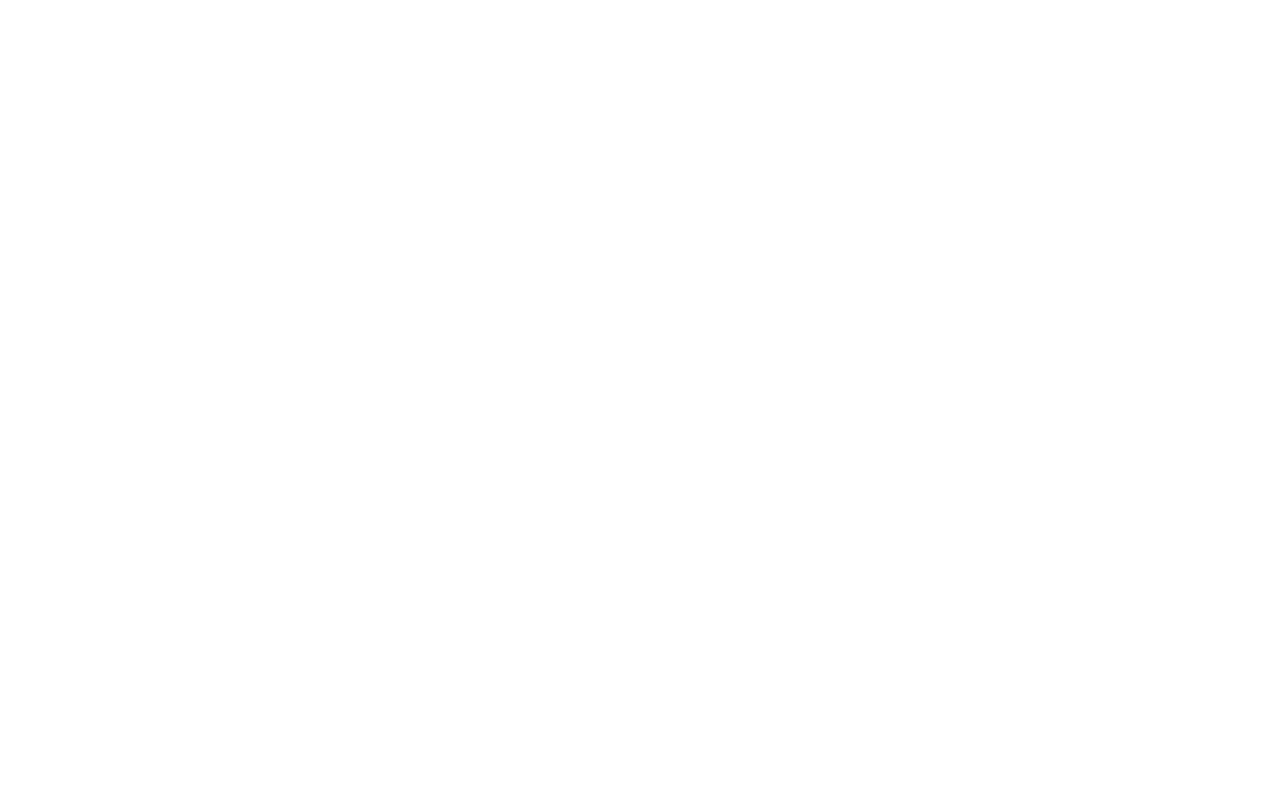
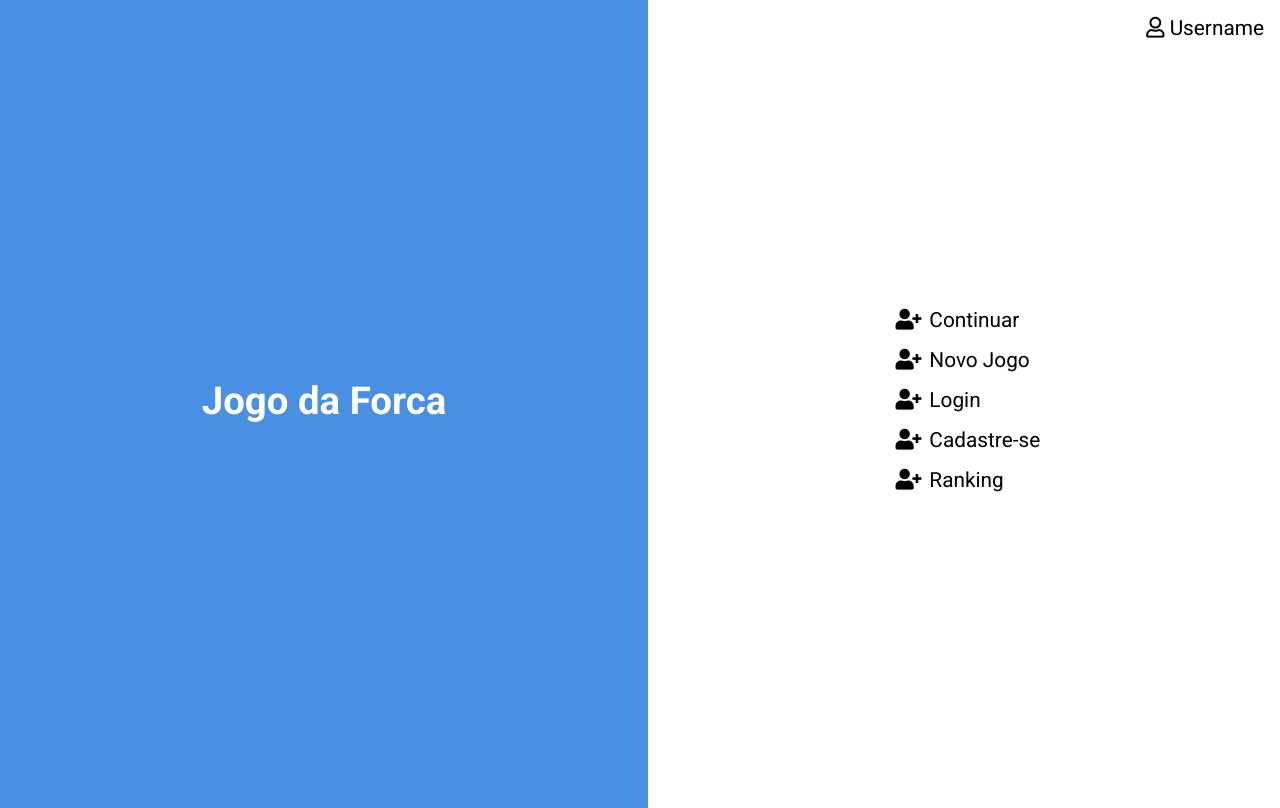
Before and after one commit to JonathanRFraga1/pwa, a plain HTML site: page index.html in a window 1280 px wide. Drawn offline with Linux system fonts and the light colour scheme.

Commit message:
Adicionado o layout para a home

```diff
--- a/_includes/css/styles.css
+++ b/_includes/css/styles.css
@@ -0,0 +1,140 @@
+@import url('https://fonts.googleapis.com/css2?family=Roboto:ital,wght@0,100;0,300;0,400;0,500;0,700;0,900;1,100;1,300;1,400;1,500;1,700;1,900&display=swap');
+
+* {
+  margin: 0;
+  padding: 0;
+}
+
+html {
+  width: 100vw;
+  height: 100vh;
+}
+
+body {
+  font-family: 'Roboto', sans-serif;
+  font-size: 1rem;
+  width: 100%;
+  height: 100%;
+  overflow: hidden;
+}
+
+main {
+  width: 100%;
+  height: 100%;
+}
+
+.hidden {
+  display: none !important;
+}
+
+.home {
+  display: flex;
+  flex-direction: column;
+  justify-content: flex-start;
+  align-items: center;
+}
+
+.home header {
+  background-color: #4a90e2;
+  color: #FFF;
+  width: 100%;
+  height: 20%;
+  padding: .5rem;
+  font-size: 1.2rem;
+  display: flex;
+  flex-direction: column;
+  justify-content: center;
+  align-items: center;
+}
+
+.home header img {
+  display: none;
+}
+
+.home nav {
+  width: 100%;
+  height: 80%;
+  display: flex;
+  flex-direction: column;
+  justify-content: center;
+  align-items: center;
+  font-size: 1.3rem;
+}
+
+.home nav ul {
+  list-style: none;
+}
+
+.home nav ul li {
+  width: 100%;
+  cursor: pointer;
+  margin: 1rem;
+}
+
+.home nav ul li a {
+  width: 100%;
+  display: flex;
+  flex-direction: row;
+  justify-content: flex-start;
+  align-items: center;
+  text-decoration: none;
+  color: #000;
+}
+
+.home nav ul li a:hover {
+  border-bottom: 1px solid;
+}
+
+.home nav ul li a:focus {
+  outline-color: #4a90e2;
+  outline-width: 2px;
+  outline-style: solid;
+  outline-offset: 0 1rem 0 1rem;
+}
+
+.home nav ul li a div {
+  width: 20%;
+}
+
+.home nav .user{
+  display: none;
+}
+
+@media(min-width:721px) {
+  .home {
+    flex-direction: row;
+  }
+
+  .home header,
+  .home nav {
+    width: 50%;
+    height: 100%;
+  }
+
+  .home nav .user{
+    display: initial;
+    position: absolute;
+    top: 1rem;
+    right: 1rem;
+    cursor: pointer;
+  }
+
+  .home nav .user:focus {
+    outline-color: #4a90e2;
+    outline-width: 2px;
+    outline-style: solid;
+    outline-offset: 0 1rem 0 1rem;
+  }
+}
+
+/** MODO NOTURNO **/
+@media(prefers-color-scheme:dark) {
+  .home nav {
+    background-color: #000;
+  }
+
+  .home nav,
+  .home nav ul li a {
+    color: #FFF;
+  }
+}
--- a/index.html
+++ b/index.html
@@ -5,22 +5,78 @@
     <meta charset="UTF-8">
     <meta name="viewport" content="width=device-width, initial-scale=1.0">
     <meta name="theme-color" content="#4a90e2">
+    <meta name="keywords" content="jogo, jogo da forca, forca, hangman">
+    <meta name="author" content="Jonathan Rossetto de Fraga">
+    <meta name="description" content="Jogo da forca online">
 
     <title>Index</title>
 
     <link rel="manifest" href="./_manifest/manifest.json">
     <link rel="icon" type="image/png" href="./_manifest/icon-512x512.png" />
     <link rel="preconnect" href="https://fonts.gstatic.com">
-    <link
-        href="https://fonts.googleapis.com/css2?family=Poppins:ital,wght@0,100;0,200;0,300;0,400;0,500;0,600;0,700;0,800;0,900;1,100;1,200;1,300;1,400;1,500;1,600;1,700;1,800;1,900&display=swap"
-        rel="stylesheet">
     <link href="./_includes/fontAwesome/css/all.css" rel="stylesheet">
     <link href="./_includes/css/styles.css" rel="stylesheet">
 </head>
 
 <body>
+    <main class="home">
+        <header>
+            <img src="./_manifest/icon-512x512.png" alt="logo jogo da forca">
+            <h1>Jogo da Forca</h1>
+        </header>
+        <nav>
+            <div tabindex="6" class="user">
+                <a>
+                    <i class="far fa-user"></i>
+                    Username
+                </a>
+            </div>
+            <ul>
+                <li>
+                    <a href="." tabindex="1">
+                        <div>
+                            <i class="fas fa-user-plus"></i>
+                        </div>
+                        Continuar
+                    </a>
+                </li>
+                <li>
+                    <a href="." tabindex="2">
+                        <div>
+                            <i class="fas fa-user-plus"></i>
+                        </div>
+                        Novo Jogo
+                    </a>
+                </li>
+                <li>
+                    <a href="." tabindex="3">
+                        <div>
+                            <i class="fas fa-user-plus"></i>
+                        </div>
+                        Login
+                    </a>
+                </li>
+                <li>
+                    <a href="." tabindex="4">
+                        <div>
+                            <i class="fas fa-user-plus"></i>
+                        </div>
+                        Cadastre-se
+                    </a>
+                </li>
+                <li>
+                    <a href="." tabindex="5">
+                        <div>
+                            <i class="fas fa-user-plus"></i>
+                        </div>
+                        Ranking
+                    </a>
+                </li>
+            </ul>
+        </nav>
+    </main>
+</body>
 
-</body>
 <script src="./_includes/js/jquery-3.6.0.min.js" type="text/javascript"></script>
 <script src="./_includes/js/scripts.js" type="text/javascript"></script>
 <script type="text/javascript">
--- a/service-worker.js
+++ b/service-worker.js
@@ -6,7 +6,7 @@ self.addEventListener('install', function (event) {
       return cache.addAll(
         [
           './offline.html',
-          './_includes/css/styles.css',
+          // './_includes/css/styles.css',
           './_includes/fontAwesome/css/all.css',
           './_manifest/icon-512x512.png'
         ]
```
